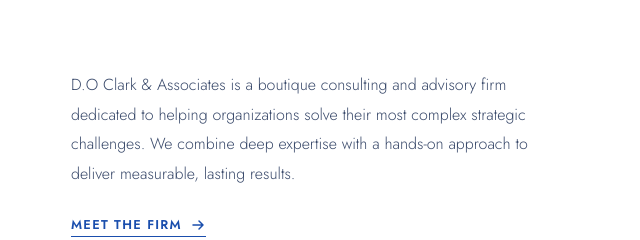
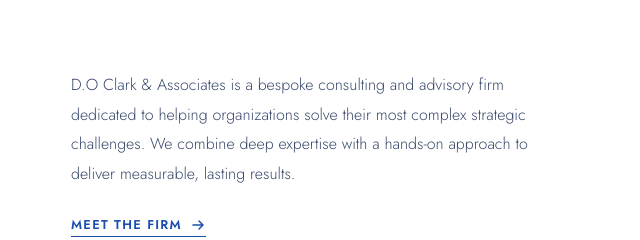
Before and after one commit to tmemon13-13/DOClark-and-Associates, a plain HTML site: page index.html in a window 1280 px wide. Shown: the part 810-1050 px from the top of the page, 609-1249 px from the left. Drawn offline with nearby package versions, Linux system fonts and the light colour scheme.

Commit message:
Update description from 'boutique' to 'bespoke'

```diff
--- a/index.html
+++ b/index.html
@@ -205,7 +205,7 @@
   <div class="home-intro reveal">
     <h2 class="home-intro-title">Trusted advisors for <em>complex</em> challenges.</h2>
     <div>
-      <p class="home-intro-body">D.O Clark &amp; Associates is a boutique consulting and advisory firm dedicated to helping organizations solve their most complex strategic challenges. We combine deep expertise with a hands-on approach to deliver measurable, lasting results.</p>
+      <p class="home-intro-body">D.O Clark &amp; Associates is a bespoke consulting and advisory firm dedicated to helping organizations solve their most complex strategic challenges. We combine deep expertise with a hands-on approach to deliver measurable, lasting results.</p>
       <a href="about.html" class="home-intro-link">Meet the firm <svg width="16" height="16" viewBox="0 0 16 16" fill="none"><path d="M3 8h10M9 4l4 4-4 4" stroke="currentColor" stroke-width="1.5" stroke-linecap="round" stroke-linejoin="round"/></svg></a>
     </div>
   </div>
```
